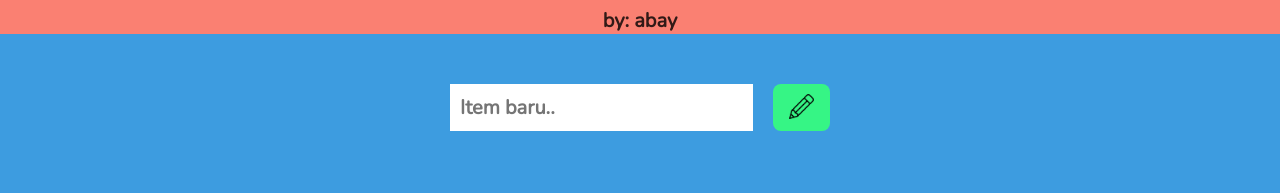
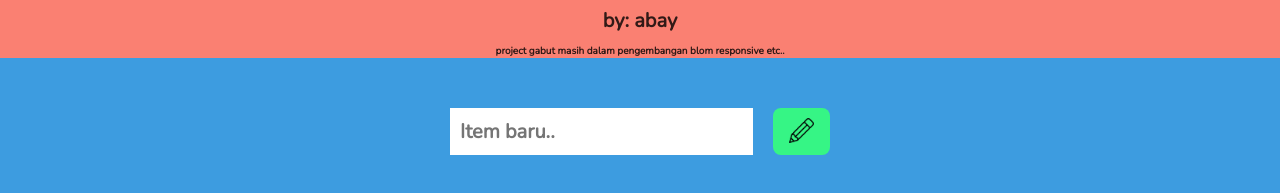
Before and after one commit to abay-2002/project-to-do-list, a plain HTML site: page index.html in a window 1280 px wide. Shown: the part 189-382 px from the top of the page. Drawn offline with nearby package versions, Linux system fonts and the light colour scheme.

Commit message:
project gabut masih dalam pengembangan

```diff
--- a/index.html
+++ b/index.html
@@ -12,6 +12,7 @@
 		<p id="judul">To Do List</p>
 		<p>Biar produktif ¯\_(ツ)_/¯</p>
 		<p>by: abay</p>
+		<p id="desc">project gabut masih dalam pengembangan blom responsive etc..</p>
 	</header>
 
 	<main>
--- a/style.css
+++ b/style.css
@@ -27,8 +27,9 @@ header p {
 	margin: 10px auto;
 }
 
-header p:target {
-	color: salmon;
+header #desc {
+	font-size: 10px;
+	margin-bottom: 25px;
 }
 
 /*main*/
```
